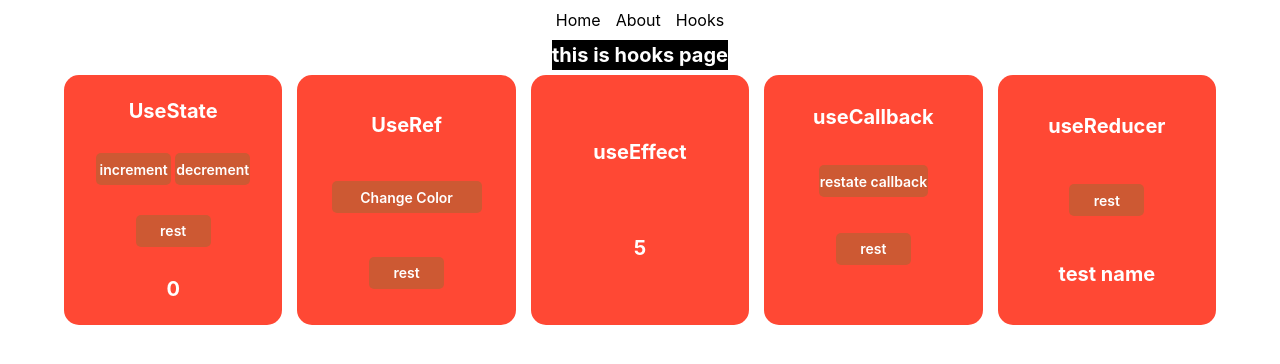
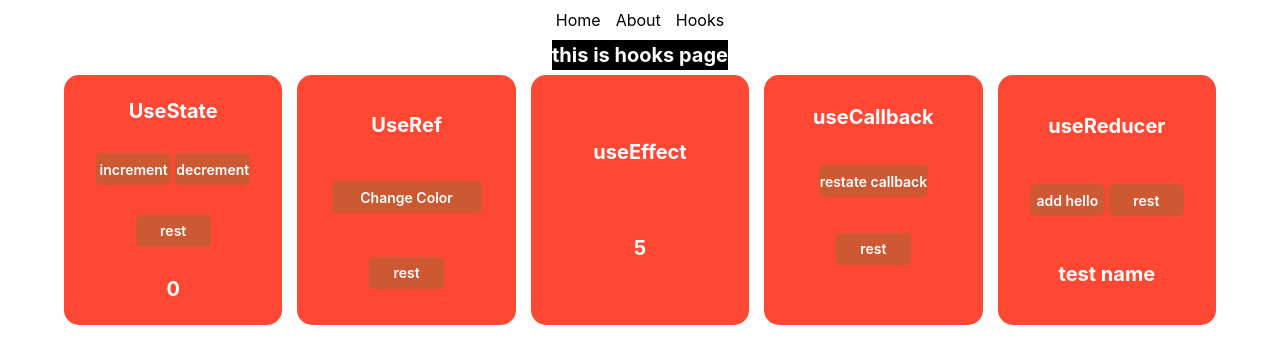
Before and after one commit to Ameer2000Mzori/Refactor-React, a React (Create React App) app: page /hooks in a window 1280 px wide. Shown: the top 364 px of the page. Built offline with nearby package versions, Linux system fonts and the light colour scheme.

Commit message:
installed usereducer hook

```diff
--- a/src/components/pages/HooksPage/components/useReducerHook.jsx
+++ b/src/components/pages/HooksPage/components/useReducerHook.jsx
@@ -4,7 +4,11 @@ import { StyledButton, StyledTitle } from '../../../shared/StyledComponent'
 const reducer = (state, action) => {
   if (action.type === 'CALL_NAME') {
     console.log(action.payload)
-    return state
+    return state + ' hello'
+  }
+  if (action.type === 'REST_NAME') {
+    console.log(action.payload)
+    return action.payload
   }
   console.log('There is no name input')
   return state
@@ -18,12 +22,20 @@ const useReducerHook = () => {
     dispatch({ type: 'CALL_NAME', payload: userName })
   }
 
+  const restName = (userName) => {
+    dispatch({ type: 'REST_NAME', payload: userName })
+  }
+
   return (
     <>
       <StyledTitle>useReducer</StyledTitle>
-
-      <StyledButton onClick={() => changeName(newName)}>rest</StyledButton>
-      <StyledTitle>{newName}</StyledTitle>
+      <div>
+        <StyledButton onClick={() => changeName(newName)}>
+          add hello
+        </StyledButton>
+        <StyledButton onClick={() => restName('test name')}>rest</StyledButton>
+      </div>
+      <StyledTitle>{state}</StyledTitle>
     </>
   )
 }
```
